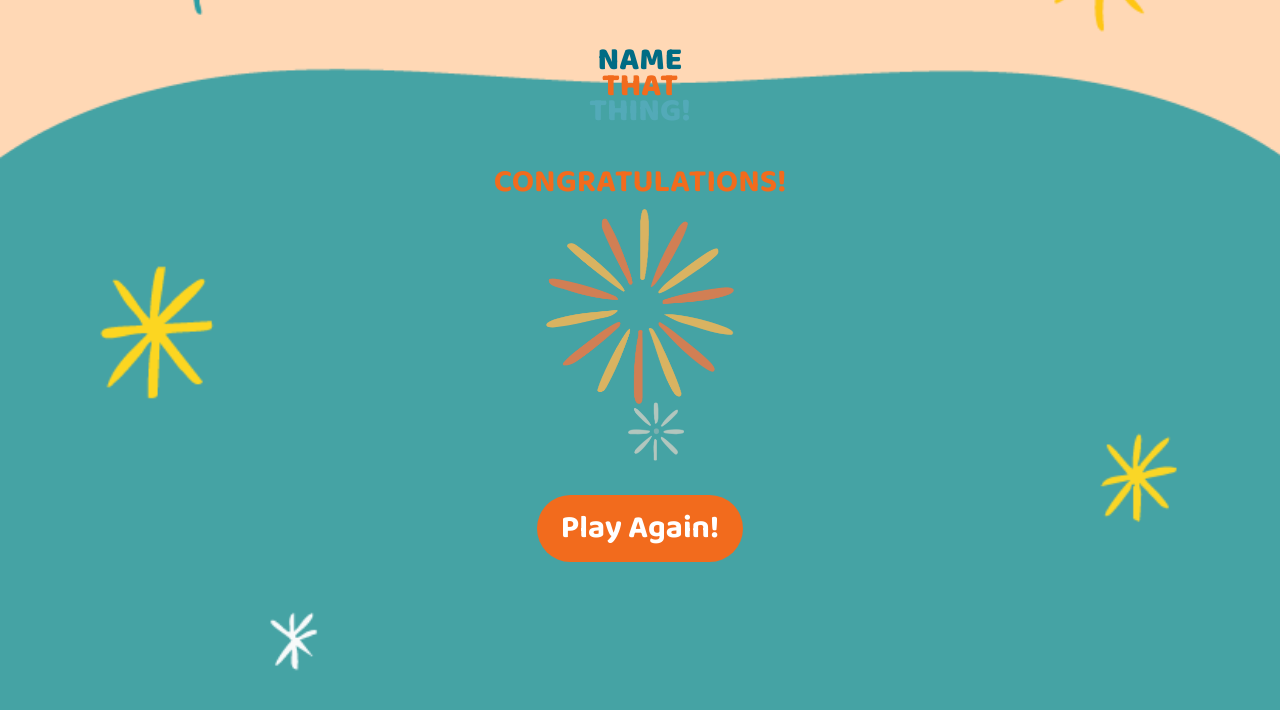
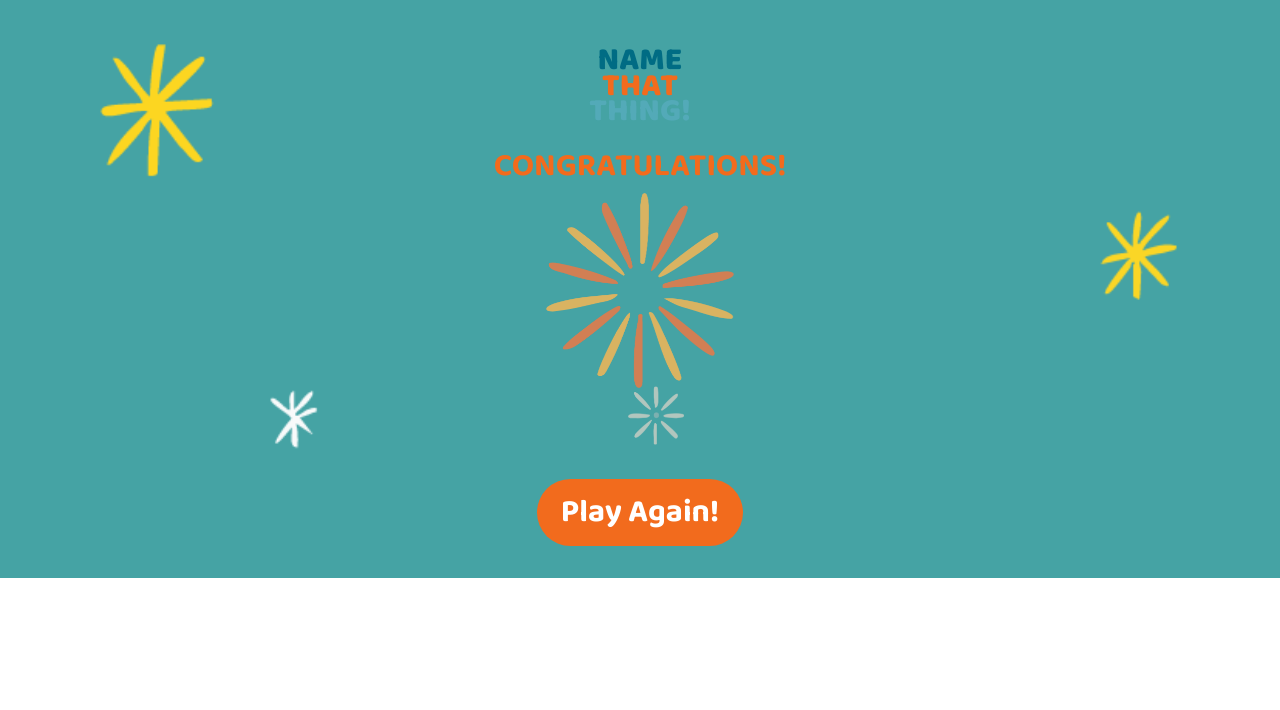
Before and after one commit to BarboraKellner/final-project, a React (Vite) app: page /win in a window 1280 px wide. Shown: the top 710 px of the page. Built offline with nearby package versions, Linux system fonts and the light colour scheme.

Commit message:
changes on win page

```diff
--- a/src/pages/Rules/Rules.scss
+++ b/src/pages/Rules/Rules.scss
@@ -1,6 +1,5 @@
 .rules {
   min-height: 100vh;
-  //background-color: var(--color-bg-peach);
   background-image: url('/background_round.PNG');
   background-repeat: no-repeat;
   background-position: bottom center;
--- a/src/pages/Welcome/Welcome.scss
+++ b/src/pages/Welcome/Welcome.scss
@@ -8,7 +8,7 @@
   //position: relative;
 
   &__bg {
-    background: url('/public/background_round.PNG') no-repeat center/cover;
+    background: url('/background_round.PNG') no-repeat center/cover;
     position: absolute;
     inset: 0;
     min-height: 100svh;
--- a/src/pages/Win/Win.scss
+++ b/src/pages/Win/Win.scss
@@ -1,6 +1,6 @@
 .win {
-  min-height: 100vh;
-  background-color: var(--color-bg-peach);
+  min-height: 100vsh;
+ // background-color: var(--color-bg-peach);
   background-image: url('/background_win_mobile.PNG');
   background-repeat: no-repeat;
   background-position: bottom center;
@@ -64,7 +64,7 @@
     font-weight: 900;
     line-height: 0.8;
     padding-top: 1rem;
-    margin-bottom: 1rem;
+    //margin-bottom: 1rem;
 
     span {
       display: block;
@@ -88,7 +88,7 @@
     font-weight: bold;
     color: var(--color-logo-orange-second);
     margin-bottom: 2rem;
-    margin-top: 2rem;
+    margin-top: 1rem;
   }
 
 
@@ -110,7 +110,7 @@
       font-size: 2rem;
      // margin-top: 0.5rem;
       display: block;
-      margin-bottom: 3rem;
+      margin-bottom: 1rem;
     }
   }
 
```
